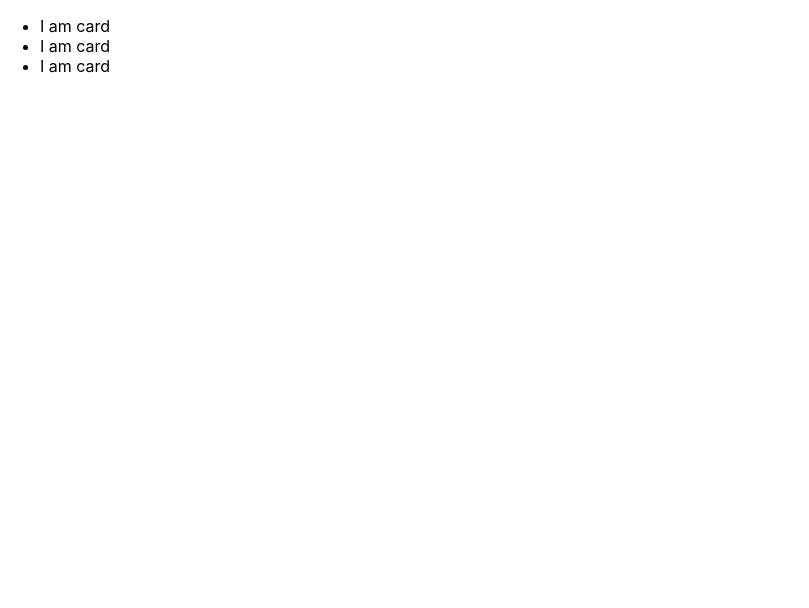
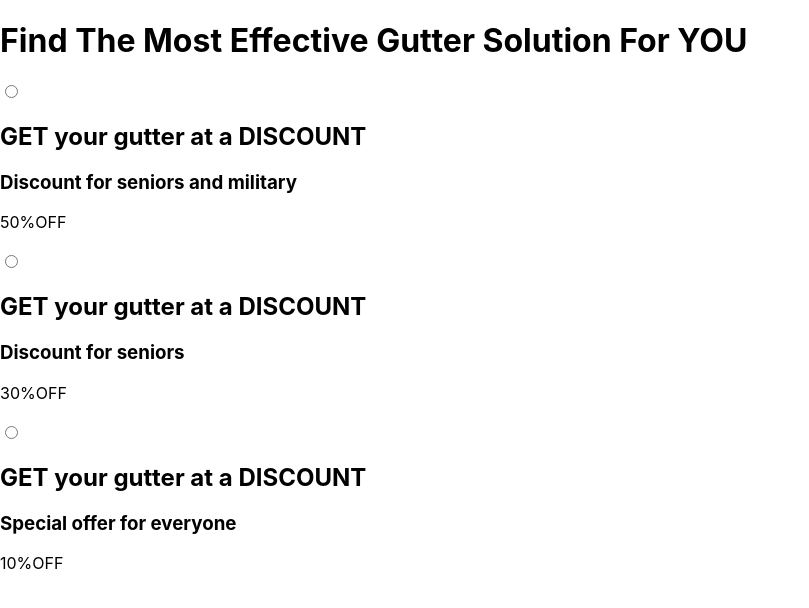
Before and after one commit to i-donut-know/homeBuddy-test-task, a React (Create React App) app: page / in a window 1280 px wide. Shown: the top 608 px of the page, without its empty margins (0-809 px from the left). Built offline with nearby package versions, Linux system fonts and the light colour scheme.

Commit message:
Add page content

```diff
--- a/src/App.js
+++ b/src/App.js
@@ -1,11 +1,45 @@
 // import './App.css';
-
-import CardList from "./components/CardList/CardList";
+import CardBlock from "./components/CardBlock/CardBlock";
 
 function App() {
+  const cardContent = [
+    {
+      id: '1',
+      title: "GET your gutter at a DISCOUNT",
+      subtitle: "Discount for seniors and military",
+      image: "",
+      discount: "50",
+      countryOfOrigin: "USA",
+      text: <>Get an extra <span>FREE</span> gutter cleaning!</>,
+      value: "discount50",
+    },
+    {
+      id: '2',
+      title: "GET your gutter at a DISCOUNT",
+      subtitle: "Discount for seniors",
+      image: "",
+      discount: "30",
+      countryOfOrigin: "USA",
+      text: <>Get an extra <span>FREE</span> gutter cleaning!</>,
+      value: "discount30",
+    },
+    {
+      id: '3',
+      title: "GET your gutter at a DISCOUNT",
+      subtitle: "Special offer for everyone",
+      image: "",
+      discount: "10",
+      countryOfOrigin: "USA",
+      text: <>Get an extra <span>FREE</span> gutter cleaning!</>,
+      value: "discount10",
+      disabled: true,
+    },
+  ];
+
   return (
     <div className="">
-      <CardList />
+      <h1>Find The Most <span>Effective Gutter Solution</span> For YOU</h1>
+      <CardBlock name="gutter-solution" content={cardContent} />
     </div>
   );
 }
--- a/src/components/Card/Card.jsx
+++ /dev/null
@@ -1,11 +0,0 @@
-// import s from "./Post.module.css";
-
-const Card = ({ message, likesCount }) => {
-  return (
-    <li>
-      I am card
-    </li>
-  );
-};
-
-export default Card;
--- /dev/null
+++ b/src/components/CardBlock/CardBlock.jsx
@@ -0,0 +1,46 @@
+// import s from "./MyPosts.module.css";
+import { useCallback } from 'react';
+import propTypes from 'prop-types';
+import { onChangeEventHandler } from './../../tools/handlers';
+import noop from './../../tools/noop';
+
+const CardBlock = ({ name, value, title, subtitle, text, image, discount, countryOfOrigin, content, onChange, disabled, selected, ...props }) => {
+  const changeHandler = useCallback(
+    event => onChangeEventHandler(event, onChange),
+    [onChange],
+  );
+  return (
+    <div {...props}>
+      {content.map(item => (
+        <label key={item.id} selected={value === item.value} style={{ display: "block", cursor: "pointer", marginBottom: "20px" }}>
+          <input type="radio" onChange={changeHandler} name={name} value={item.value} aria-checked={value === item.value} />
+          <h2>{item.title}</h2>
+          <h3>{item.subtitle}</h3>
+          <div>{item.discount}%OFF</div>
+        </label>
+      ))
+      }
+    </div >
+  );
+};
+
+CardBlock.defaultProps = {
+  value: '',
+  onChange: noop,
+};
+
+CardBlock.propTypes = {
+  content: propTypes.arrayOf(
+    propTypes.shape({
+      id: propTypes.string.isRequired,
+      title: propTypes.string.isRequired,
+      subtitle: propTypes.string.isRequired,
+      text: propTypes.node.isRequired,
+      value: propTypes.string.isRequired,
+    }).isRequired,
+  ).isRequired,
+  value: propTypes.string,
+  onChange: propTypes.func,
+};
+
+export default CardBlock;
--- a/src/components/CardList/CardList.jsx
+++ /dev/null
@@ -1,17 +0,0 @@
-import Card from "./../Card/Card";
-// import s from "./MyPosts.module.css";
-
-const CardList = (props) => {
-
-  return (
-    <div>
-      <ul>
-        <Card />
-        <Card />
-        <Card />
-      </ul>
-    </div>
-  );
-};
-
-export default CardList;
--- /dev/null
+++ b/src/tools/handlers.js
@@ -0,0 +1,2 @@
+export const onChangeEventHandler = (event, onChange) =>
+  onChange(event.target.value, event);
--- /dev/null
+++ b/src/tools/noop.js
@@ -0,0 +1,3 @@
+const noop = () => { };
+
+export default noop;
```
